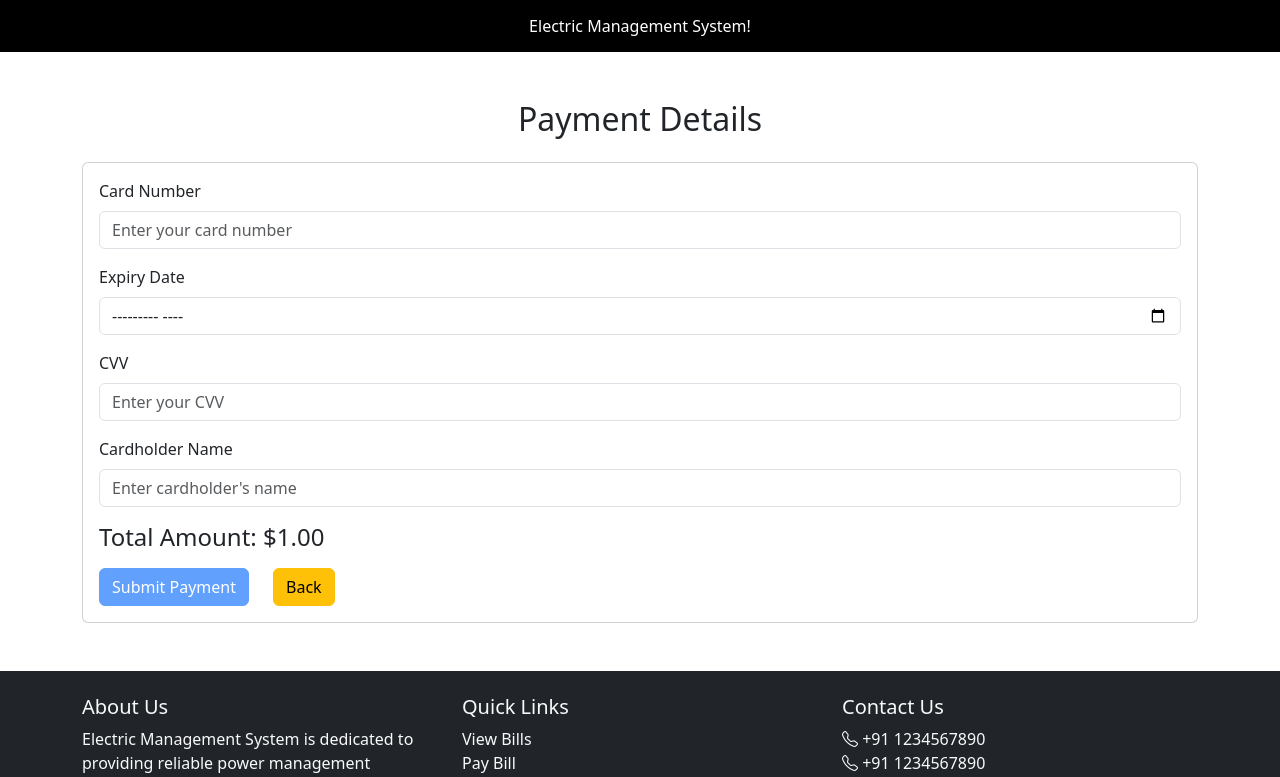
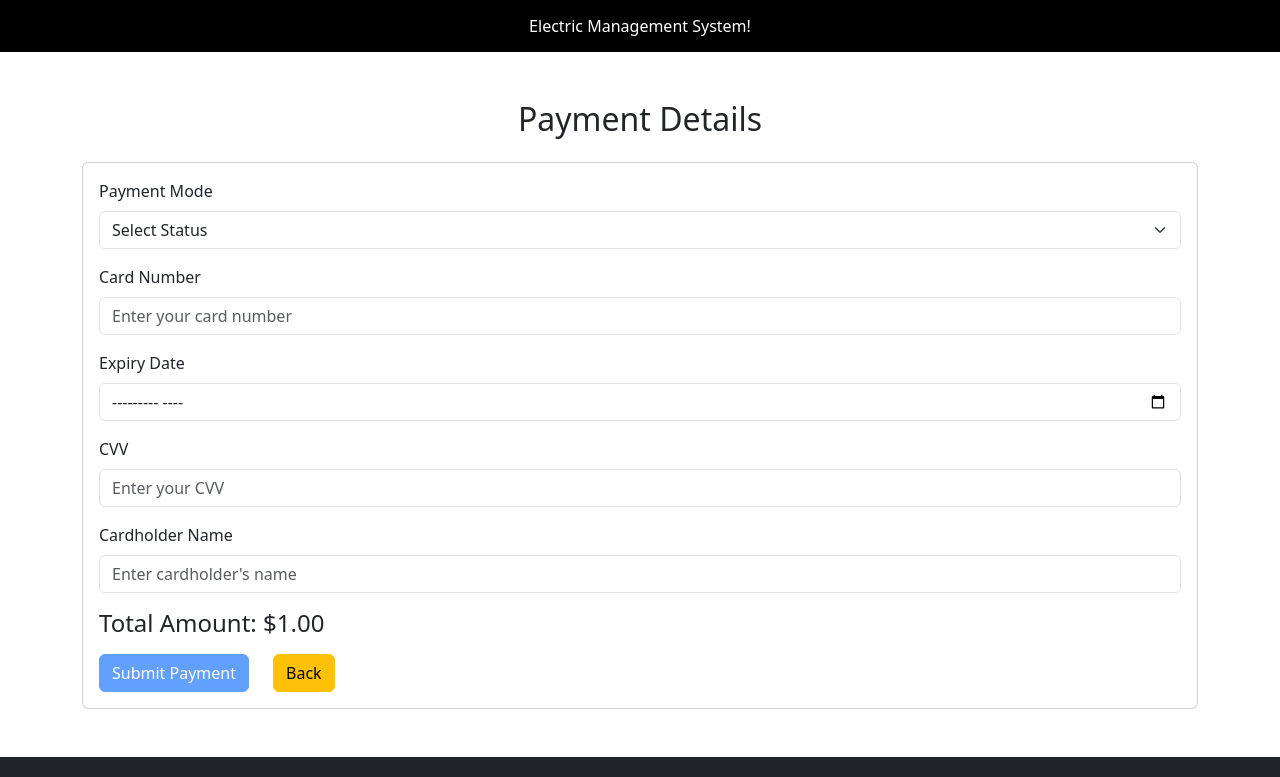
Before and after one commit to Anmolsri07/EMS, an Angular app: page /pay-bills/1/1 in a window 1280 px wide. Shown: the top 777 px of the page. Built offline with nearby package versions, Linux system fonts and the light colour scheme; sample sign-in values are in the browser's storage.

Commit message:
pay bill changes

```diff
--- a/src/app/pages/pay-bill/pay-bill.component.html
+++ b/src/app/pages/pay-bill/pay-bill.component.html
@@ -7,6 +7,24 @@
     <div class="card-body">
       <form (ngSubmit)="submitPayment()" #paymentForm="ngForm">
         <!-- Card Number -->
+        <div class="mb-3">
+          <label for="status" class="form-label">Payment Mode</label>
+          <select
+            class="form-select"
+            id="status"
+            [(ngModel)]="cardDetails.paymentMode"
+            name="paymentStatus"
+            #paymentMode="ngModel"
+            required
+          >
+            <option value="" disabled>Select Status</option>
+            <option value="Credit Card">Credit Card</option>
+            <option value="Debit Card">Debit Card</option>
+          </select>
+          <div  *ngIf="paymentMode.invalid && paymentMode.touched" class="text-danger">
+            Payment mode required!
+          </div>
+        </div>
         <div class="mb-3">
           <label for="cardNumber" class="form-label">Card Number</label>
           <input
@@ -106,7 +124,9 @@
             Submit Payment
           </button>
 
-          <button class="btn btn-warning" type="button" (click)="goBack()">Back</button>
+          <button class="btn btn-warning" type="button" (click)="goBack()">
+            Back
+          </button>
         </div>
       </form>
     </div>
--- a/src/app/pages/pay-bill/pay-bill.component.ts
+++ b/src/app/pages/pay-bill/pay-bill.component.ts
@@ -22,6 +22,7 @@ export class PayBillComponent {
     expiryDate: '',
     cvv: '',
     cardholderName: '',
+    paymentMode: '',
   };
   totalAmount: number = 1000; // Example amount
   paymentConfirmed: boolean = false;
@@ -72,7 +73,7 @@ export class PayBillComponent {
   // Show the successful payment confirmation
   showPaymentConfirmation(): void {
     this.apiService
-      .payBill('Credit Card', this.billNumber, this.totalAmount)
+      .payBill(this.cardDetails.paymentMode, this.billNumber, this.totalAmount)
       .subscribe({
         next: (value) => {
           alert('Payment Successful!');
```
